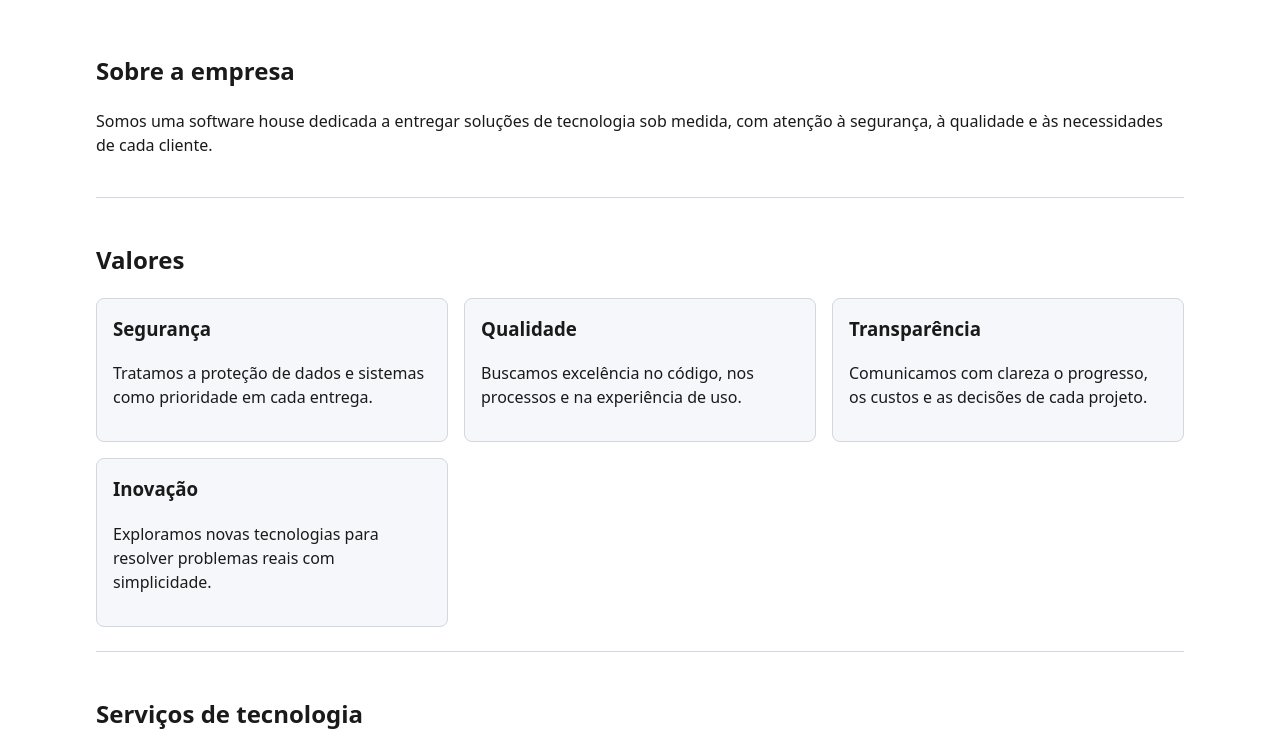
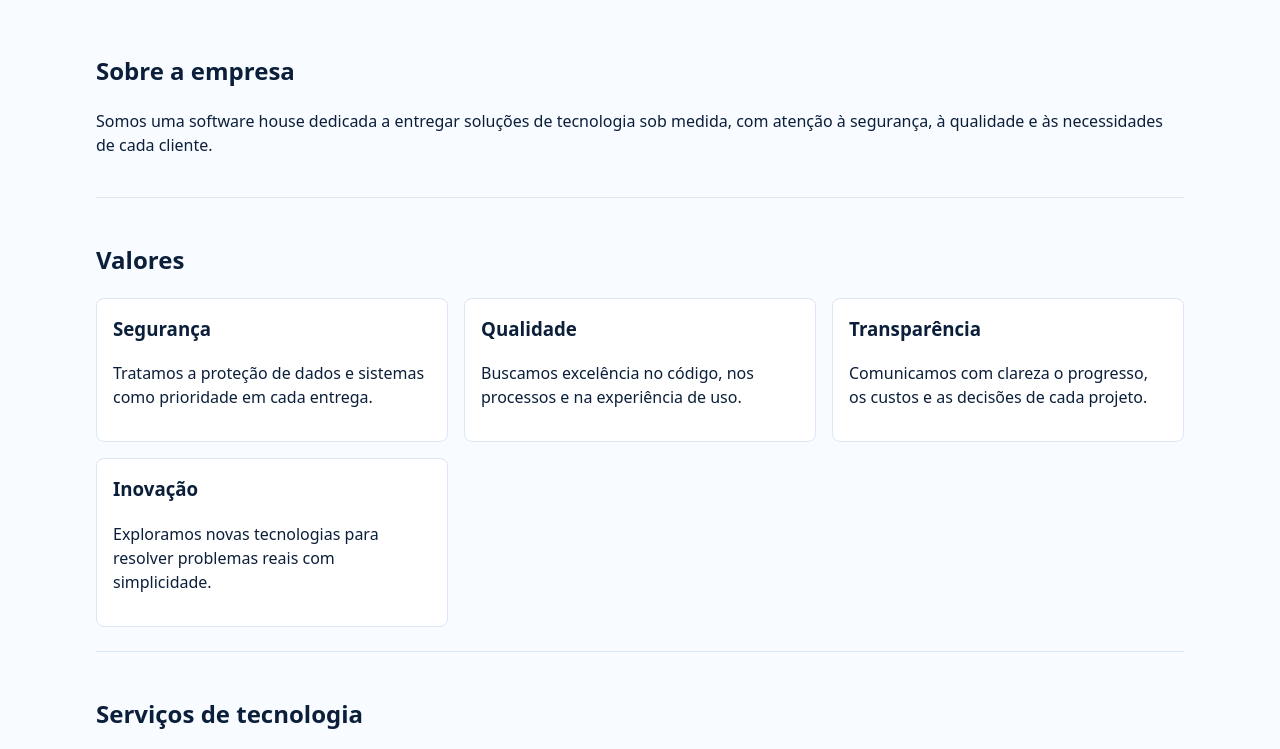
Before and after one commit to Koga-Malheiros-Technology/Website, an Astro site: page / in a window 1280 px wide. Shown: the part 287-1036 px from the top of the page. Built offline with nearby package versions, Linux system fonts and the light colour scheme; Astro itself is replaced by a stand-in of ours.

Commit message:
feat: apply technology color palette tokens

```diff
--- a/src/styles/global.css
+++ b/src/styles/global.css
@@ -1,9 +1,14 @@
 :root {
-  --cor-fundo: #ffffff;
-  --cor-texto: #1a1a1a;
-  --cor-acento: #0b4fa8;
-  --cor-superficie: #f5f7fa;
-  --cor-borda: #d0d7de;
+  --cor-fundo: #f8fbff;
+  --cor-texto: #0b1f3a;
+  --cor-texto-suave: #5b6b82;
+  --cor-acento: #2563eb;
+  --cor-ciano: #0e7490;
+  --cor-ciano-vivo: #06b6d4;
+  --cor-superficie: #ffffff;
+  --cor-borda: #dbe7f5;
+  --cor-selo-azul: #e8f0fe;
+  --cor-selo-ciano: #e0f7fb;
 }
 
 *,
```
Also changed, not shown: tests/visual-refresh.test.mjs (added, +28 -0 lines).
